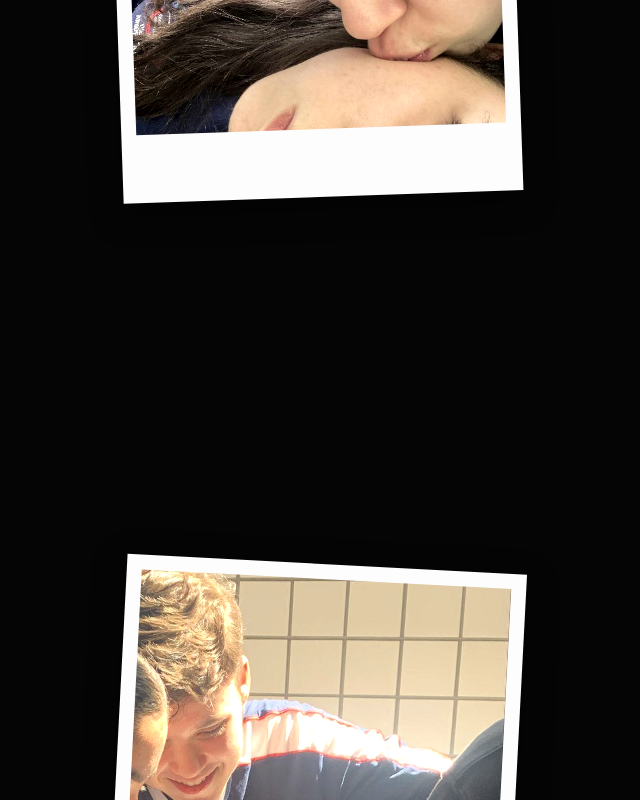
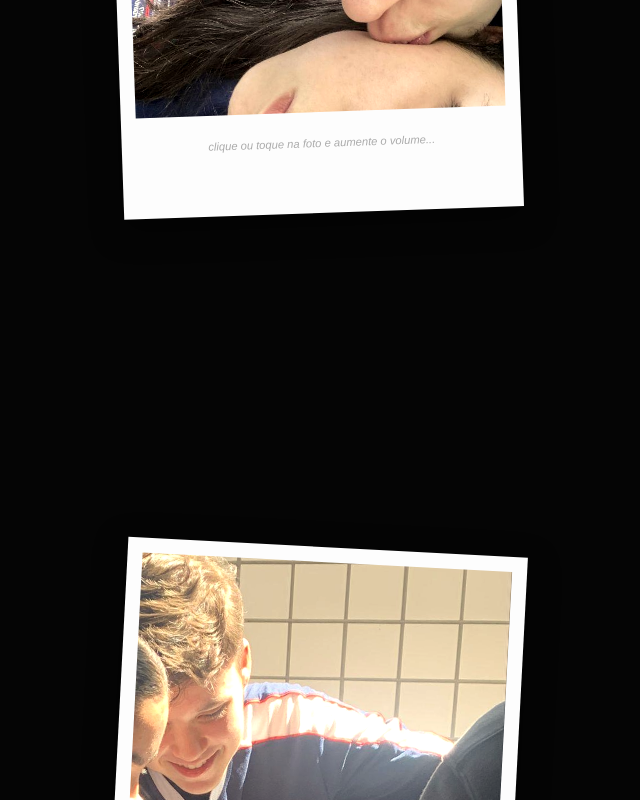
Before and after one commit to MuriloMendes7/surpresa, a React (Vite) app in the folder frontend/amor/: page / in a window 1280 px wide. Shown: the part 1200-2000 px from the top of the page, without its empty margins (324-964 px from the left). Built offline with nearby package versions, Linux system fonts and the light colour scheme.

Commit message:
site pronto/4

```diff
--- a/frontend/amor/src/App.css
+++ b/frontend/amor/src/App.css
@@ -70,6 +70,16 @@
   height: 350px;
   object-fit: cover;
   filter: sepia(0.2) contrast(1.1);
+}
+
+.polaroid-hint {
+  font-family: 'Arial', sans-serif;
+  font-size: 0.7rem;
+  color: #888;
+  text-align: center;
+  margin-top: 15px;
+  font-style: italic;
+  opacity: 0.7;
 }
 
 .content {
--- a/frontend/amor/src/App.jsx
+++ b/frontend/amor/src/App.jsx
@@ -83,7 +83,7 @@ function App() {
       />
 
       <section className="footer">
-        <h2>Amo você princesa! vc vai estar pra sempre no meu coração.</h2>
+        <h2>Amo você princesa!</h2>
         <p className="sub-footer">ainda sou apaixonado nos seus olhinhos</p>
       </section>
     </div>
@@ -114,6 +114,7 @@ function MemoryItem({ memory }) {
     >
       <div className="polaroid">
         <img src={memory.image} alt="Nossa memória" className="polaroid-img" />
+        <p className="polaroid-hint">clique ou toque na foto e aumente o volume...</p>
       </div>
       <div className="content">
         <p className="memory-text">{memory.text}</p>
```
